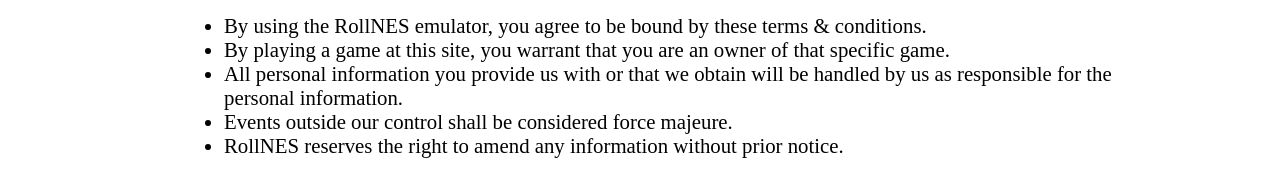
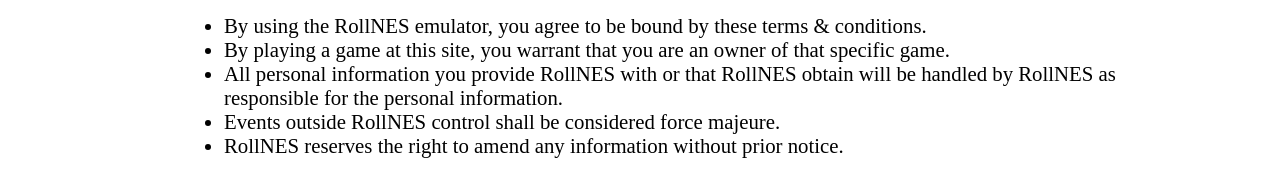
Before and after one commit to joelBIT/rollNES, a React (Vite) app: page /terms in a window 1280 px wide. Shown: the part 497-681 px from the top of the page. Built offline with nearby package versions, Linux system fonts and the light colour scheme; no server answers; the database is empty; a web font is replaced by a local one.

Commit message:
Updated text on TermsPage

```diff
--- a/src/pages/resources/TermsPage.tsx
+++ b/src/pages/resources/TermsPage.tsx
@@ -19,14 +19,14 @@
                 <p className="terms-sections__text">
                     By playing a game at the RollNES site, you warrant that you own that game and accept these terms & conditions which shall apply to
                     all interactions with the RollNES emulator and this site. None of these terms & conditions affect your statutory rights.
-                    No other terms or changes to the terms & conditions shall be binding unless agreed in writing signed by us.
+                    No other terms or changes to the terms & conditions shall be binding unless agreed in writing signed by RollNES.
                 </p>
 
                  <ul className="terms-sections__list">
                     <li>By using the RollNES emulator, you agree to be bound by these terms & conditions.</li>
                     <li>By playing a game at this site, you warrant that you are an owner of that specific game.</li>
-                    <li>All personal information you provide us with or that we obtain will be handled by us as responsible for the personal information.</li>
-                    <li>Events outside our control shall be considered force majeure.</li>
+                    <li>All personal information you provide RollNES with or that RollNES obtain will be handled by RollNES as responsible for the personal information.</li>
+                    <li>Events outside RollNES control shall be considered force majeure.</li>
                     <li>RollNES reserves the right to amend any information without prior notice.</li>
                 </ul>
             </section>
```
